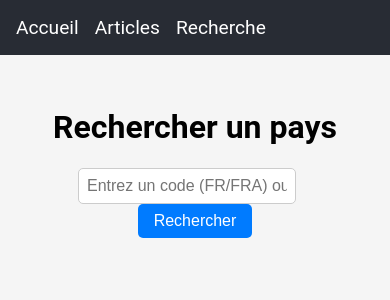
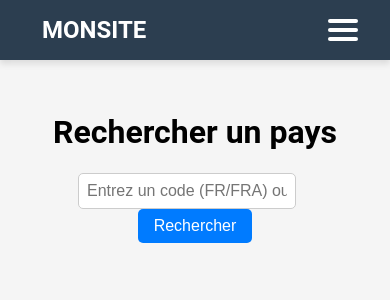
Before and after one commit to killianbiondo/APIJson, a React (Create React App) app in the folder frontend/: page /search in a window 390 px wide. Shown: the top 300 px of the page. Built offline with nearby package versions, Linux system fonts and the light colour scheme.

Commit message:
update files

```diff
--- a/frontend/src/components/Navbar.js
+++ b/frontend/src/components/Navbar.js
@@ -1,13 +1,29 @@
-import React from 'react';
+import React, { useState } from 'react';
 import { Link } from 'react-router-dom';
 import '../styles/index.css';
 
 const Navbar = () => {
+    const [isMobile, setIsMobile] = useState(false); // Utilisé pour les petits écrans (menu hamburger)
+
+    const toggleMenu = () => {
+        setIsMobile(!isMobile); // Change l'état du menu
+    };
+
     return (
-        <nav className="navbar">
-            <Link to="/" className="nav-link">Accueil</Link>
-            <Link to="/articles" className="nav-link">Articles</Link>
-            <Link to="/search" className="nav-link">Recherche</Link>
+        <nav className={`navbar ${isMobile ? 'mobile' : ''}`}>
+            <div className="logo">
+                <Link to="/" className="nav-link">MonSite</Link>
+            </div>
+            <div className={`nav-links ${isMobile ? 'show' : ''}`}>
+                <Link to="/" className="nav-link">Accueil</Link>
+                <Link to="/articles" className="nav-link">Articles</Link>
+                <Link to="/search" className="nav-link">Recherche</Link>
+            </div>
+            <div className="hamburger" onClick={toggleMenu}>
+                <span className="bar"></span>
+                <span className="bar"></span>
+                <span className="bar"></span>
+            </div>
         </nav>
     );
 };
--- a/frontend/src/styles/index.css
+++ b/frontend/src/styles/index.css
@@ -14,21 +14,91 @@ code {
 
 
 
-
-
-/* Styles pour la navigation */
+/* Navbar Styles */
 .navbar {
-  background-color: #282c34;
-  padding: 1rem;
+  background-color: #2c3e50; /* Fond sombre */
+  color: white;
+  padding: 1rem 2rem;
   display: flex;
-  gap: 1rem;
+  justify-content: space-between;
+  align-items: center;
+  position: relative;
+  box-shadow: 0 4px 6px rgba(0, 0, 0, 0.1);
 }
 
-/* Styles pour les liens */
-.nav-link {
+.navbar .logo .nav-link {
+  font-size: 1.5rem;
+  font-weight: bold;
   color: white;
   text-decoration: none;
-  font-size: 1.2rem;
+  text-transform: uppercase;
+}
+
+.navbar .nav-links {
+  display: flex;
+  gap: 20px;
+}
+
+.navbar .nav-link {
+  font-size: 1.1rem;
+  color: white;
+  text-decoration: none;
+  text-transform: uppercase;
+  padding: 10px;
+  transition: color 0.3s, transform 0.3s;
+}
+
+/* Effet de survol */
+.navbar .nav-link:hover {
+  color: #3498db; /* Couleur du survol */
+  transform: scale(1.1); /* Agrandissement léger */
+}
+
+/* Mobile: Menu hamburger */
+.hamburger {
+  display: none;
+  cursor: pointer;
+  flex-direction: column;
+  gap: 5px;
+}
+
+.hamburger .bar {
+  width: 30px;
+  height: 4px;
+  background-color: white;
+  border-radius: 5px;
+}
+
+.navbar.mobile .nav-links {
+  display: block;
+  position: absolute;
+  top: 60px;
+  right: 0;
+  background-color: #2c3e50;
+  width: 100%;
+  padding: 1rem;
+  text-align: center;
+}
+
+.navbar.mobile .nav-link {
+  display: block;
+  padding: 15px;
+  font-size: 1.3rem;
+}
+
+/* Afficher le hamburger sur mobile */
+@media (max-width: 768px) {
+  .navbar .nav-links {
+    display: none; /* Cacher les liens par défaut */
+  }
+
+  .hamburger {
+    display: flex;
+  }
+
+  .navbar.mobile .nav-links.show {
+    display: block;
+  }
 }
 
 
```
